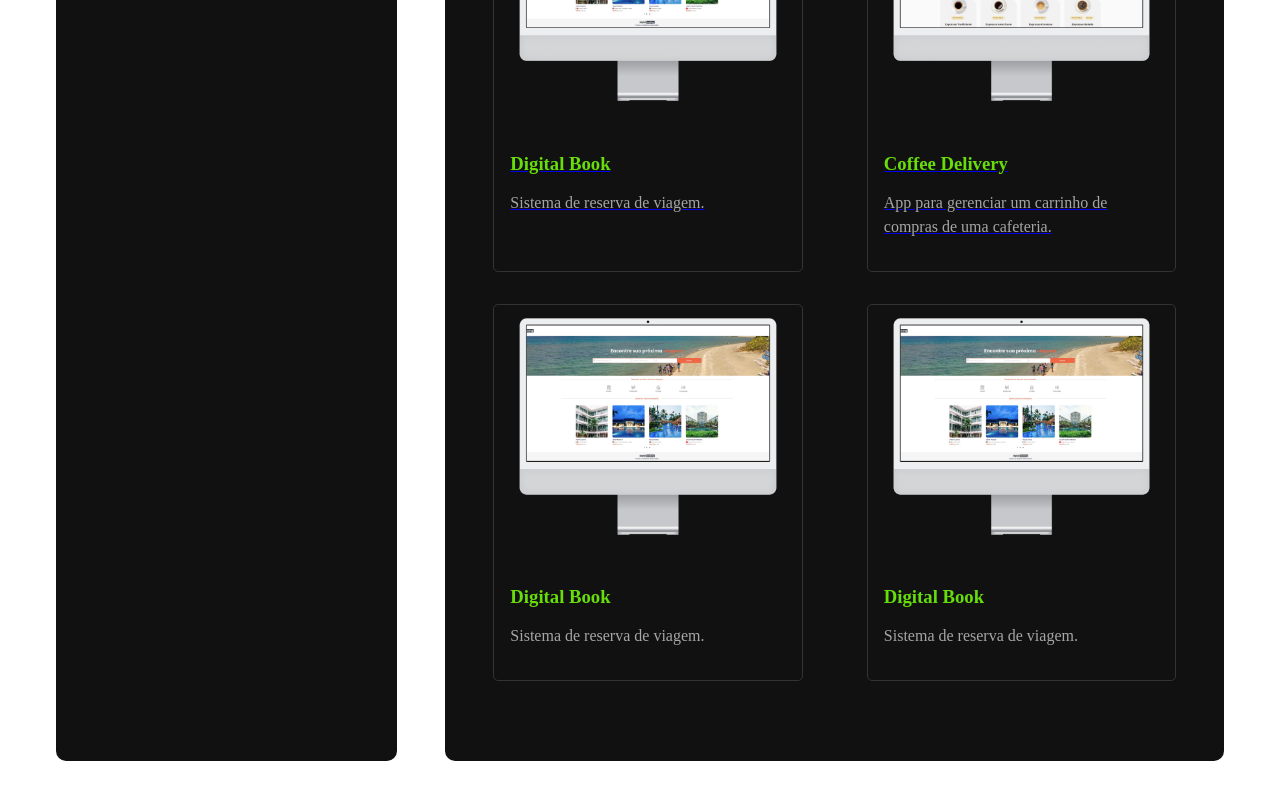
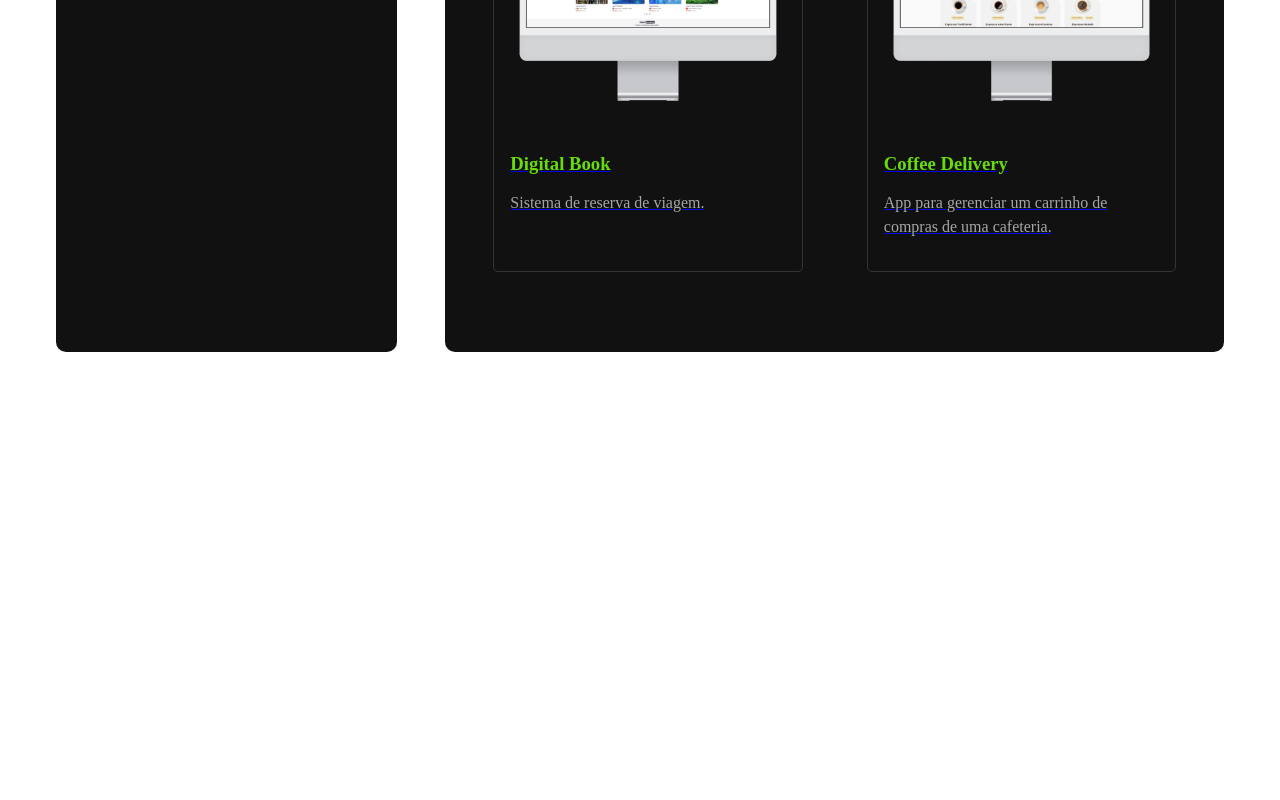
Before and after one commit to edimilsonbraz/app-portfolio, a React (Vite) app: page / in a window 1280 px wide. Shown: the part 3693-4493 px from the top of the page. After the commit the page ends 4101 px from the top, so only its background shows below. Built offline with nearby package versions, Linux system fonts and the light colour scheme; the HTML template or start-up script is replaced by a standard one.

Commit message:
:sparkles: Corrigindo url das imagens

```diff
--- a/src/components/ProjectsContainer.jsx
+++ b/src/components/ProjectsContainer.jsx
@@ -1,3 +1,6 @@
+import TripImage from '../../assets/digitalbook.png'
+import CoffeeImage from '../../assets/coffee-delivery.png'
+
 import '../styles/components/projectsContainer.sass'
 
 const Projects = () => {
@@ -13,8 +16,8 @@ const Projects = () => {
 
       <div className="projects-grid">
         <div className="project-card">
-          <a href="https://fullstack-trips.vercel.app/" target='_blank'>
-            <img src="./assets/digitalbook_003.png" alt="digitalbook_003" />
+          <a href="https://fullstack-trips.vercel.app/" target="_blank">
+            <img src={TripImage} alt="digitalbook" />
             <div className="project-card-text">
               <h3>Digital Book</h3>
               <p>Sistema de reserva de viagem.</p>
@@ -22,30 +25,17 @@ const Projects = () => {
           </a>
         </div>
         <div className="project-card">
-          <a href="https://coffee-delivery-edimilsonbraz.vercel.app/" target='_blank'>
-            <img src="./assets/coffee-delivery.png" alt="coffee-delivery" />
+          <a
+            href="https://coffee-delivery-edimilsonbraz.vercel.app/"
+            target="_blank"
+          >
+            <img src={CoffeeImage} alt="coffee delivery" />
             <div className="project-card-text">
               <h3>Coffee Delivery</h3>
               <p>App para gerenciar um carrinho de compras de uma cafeteria.</p>
             </div>
           </a>
         </div>
-        <div className="project-card">
-          <img src="./assets/digitalbook_003.png" alt="" />
-          <div className="project-card-text">
-            <h3>Digital Book</h3>
-            <p>Sistema de reserva de viagem.</p>
-          </div>
-        </div>
-        <div className="project-card">
-          <img src="./assets/digitalbook_003.png" alt="" />
-          <div className="project-card-text">
-            <h3>Digital Book</h3>
-            <p>Sistema de reserva de viagem.</p>
-          </div>
-        </div>
-
-
       </div>
     </section>
   )
```
Also changed, not shown: assets/digitalbook.png (renamed from assets/digitalbook_003.png).
